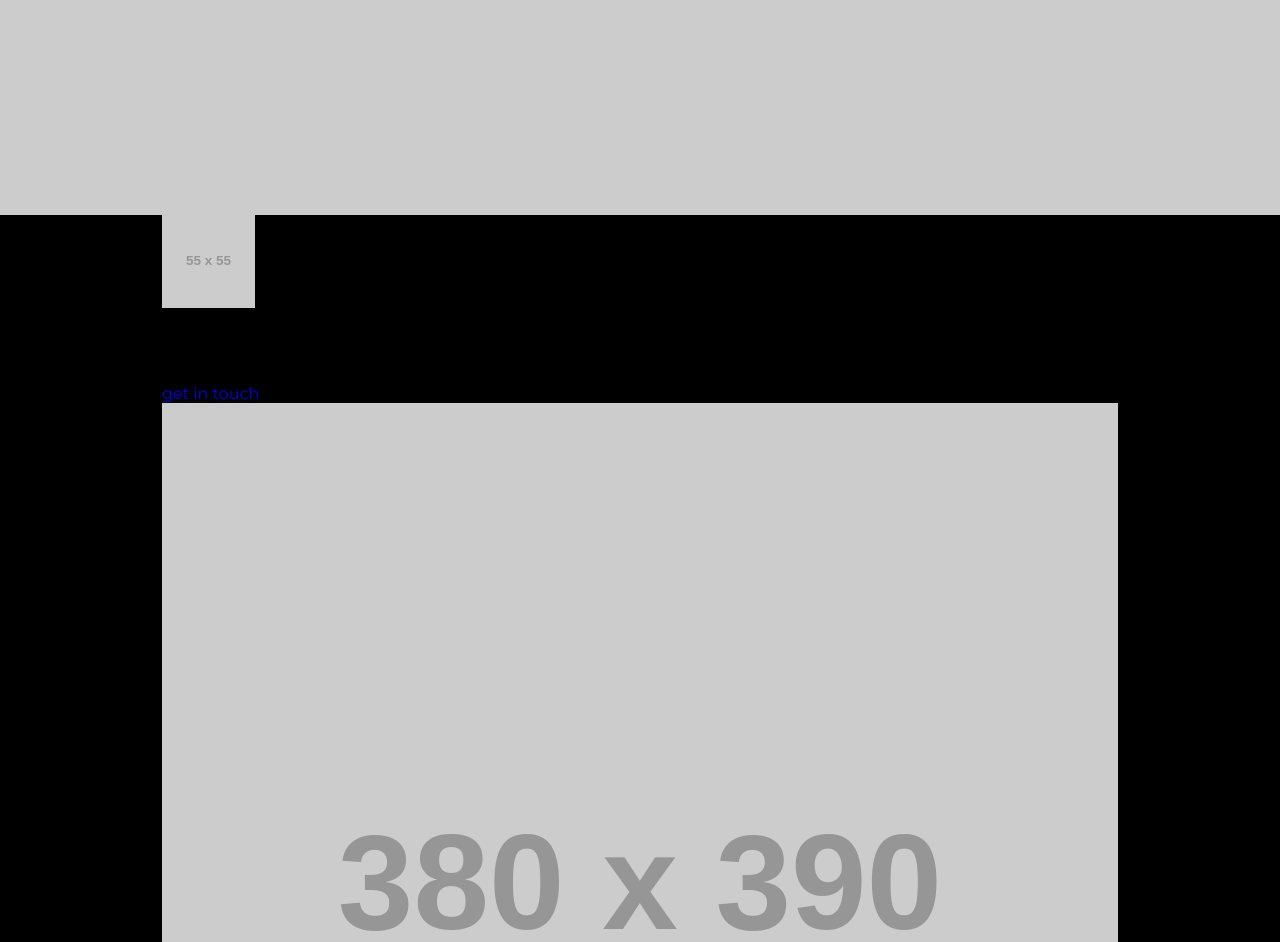
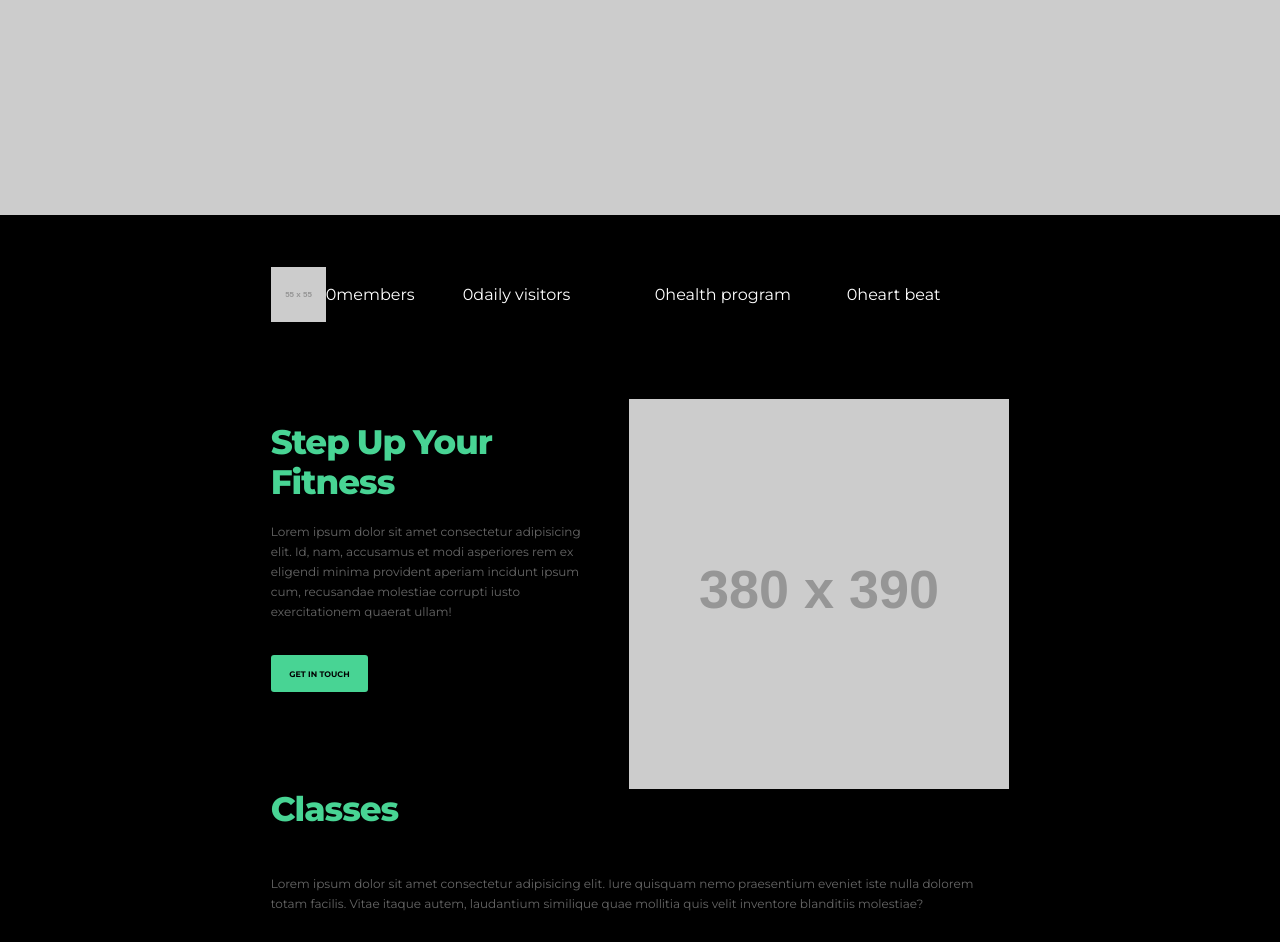
Before and after one commit to sadityacode/GYMER, a plain HTML site: page index.html in a window 1280 px wide. Shown: the part 440-1382 px from the top of the page. Drawn offline with Linux system fonts and the light colour scheme; placeholder pictures from the web are drawn by us.

Commit message:
added step-up section styling

```diff
--- a/assets/css/style.css
+++ b/assets/css/style.css
@@ -108,7 +108,7 @@ li {
 /*for wrapper*/
 .wrapper {
   max-width: 1360px;
-  width: 74.7%;
+  width: 57.7%;
   margin: 0 auto;
 }
 
@@ -172,6 +172,8 @@ nav .active a{
   main styling starts here
 =================================*/
 
+
+/* banner section styling starts */
 .banner{
   background: url("https://via.placeholder.com/1351x681") 50% 50% no-repeat;
   background-size: cover;
@@ -182,12 +184,118 @@ h2{
   text-transform: capitalize;
   font-size: 79px;
   font-weight: 700;
-  width: 60%;
+  width: 70%;
   margin: 0 auto;
   text-align: center;
-  padding: 24.2% 0;
+  padding: 31.35% 0;
   letter-spacing: -4px;
 }
+/* banner section styling end */
+
+
+/* step-up section styling starts */
+
+.step-up{
+  color: #FFF;
+}
+
+.counters{
+  padding: 7% 0 10.5%;
+  display: -webkit-box;
+  display: flex;
+  -webkit-box-align: center;
+          align-items: center;
+  -webkit-box-orient: horizontal;
+  -webkit-box-direction: normal;
+          flex-direction: row;
+  -webkit-box-pack: justify;
+          justify-content: space-between;
+}
+
+.counters figure{
+  display: inline-block;
+}
+
+.counters > li{
+  width: 22%;
+  display: -webkit-box;
+  display: flex;
+  -webkit-box-orient: horizontal;
+  -webkit-box-direction: normal;
+          flex-direction: row;
+  -webkit-box-align: center;
+          align-items: center;
+}
+
+.counters ul{
+  width: 50%;
+  padding-left: 5%;
+  display: -webkit-box;
+  display: flex;
+  -webkit-box-pack: justify;
+          justify-content: space-between;
+  -webkit-box-orient: vertical;
+  -webkit-box-direction: normal;
+          flex-direction: column;
+}
+
+.counters ul li:first-child{
+  font-size: 28px;
+  font-weight: 600;
+  padding-bottom: 4%;
+}
+
+.counters ul li:last-child{
+  display: block;
+  font-size: 10px;
+  color: rgba(255,255,255,0.4);
+  text-transform: capitalize;
+}
+
+.counters ul li:last-child span{
+  display: block;
+}
+
+h3{
+  font-size: 34px;
+  letter-spacing: -1px;
+  word-spacing: -1px;
+  font-weight: 800;
+  color: #48D494;
+  text-transform: capitalize;
+  padding-bottom: 6%;
+  line-height: 40px;
+}
+
+.step-up article{
+  display: -webkit-box;
+  display: flex;
+  -webkit-box-pack: justify;
+          justify-content: space-between;
+}
+
+.step-up article > div{
+  width: 45%;
+  padding-top: 3.1%;
+}
+
+h3 + p{
+  font-size: 12px;
+  line-height: 20px;
+  color: rgba(255,255,255,0.4);
+  padding-bottom: 10%;
+}
+
+.step-up article > div a{
+  color: #000;
+  background-color: #48D494;
+  text-transform: uppercase;
+  font-size: 8px;
+  font-weight: 700;
+  padding: 4% 5.6%;
+  border-radius: 3px;
+}
+/* step-up section styling end */
 
 /*=================================
   main styling ends here
```
